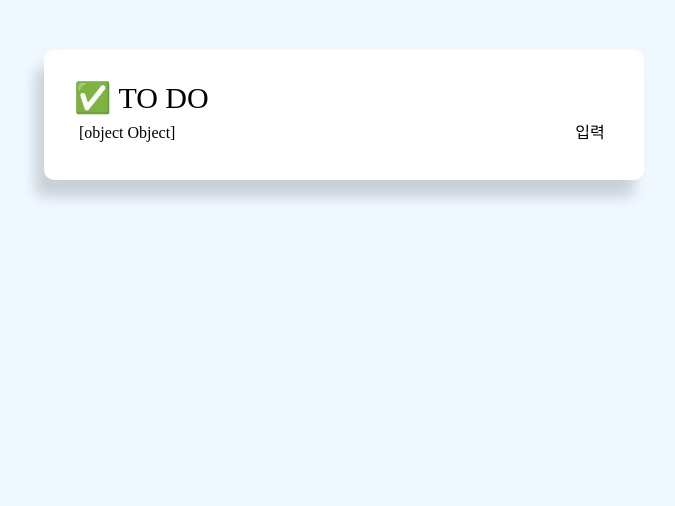
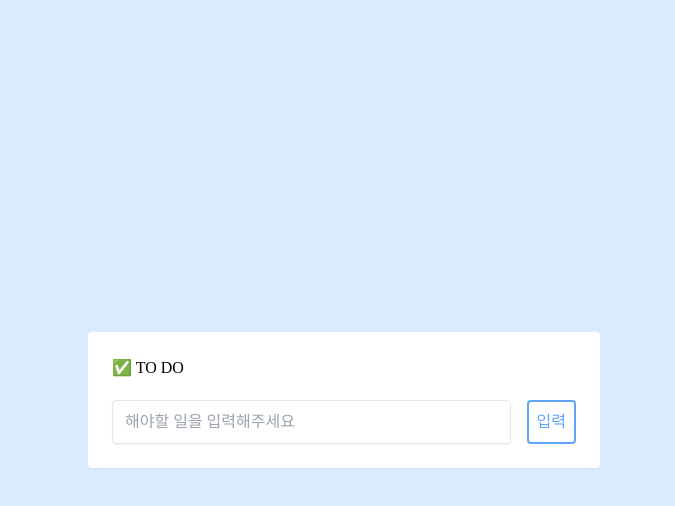
Before and after one commit to junep16/react-todo-app, a React (Create React App) app: page / in a window 1280 px wide. Shown: the top 506 px of the page, without its empty margins (296-971 px from the left). Built offline with nearby package versions, Linux system fonts and the light colour scheme; a web font is replaced by a local one.

Commit message:
💄 tailwindcss 스타일링

```diff
--- a/src/App.css
+++ b/src/App.css
@@ -11,16 +11,3 @@
 body {
     font-family:"Hyemin";
 }
-
-.container {
-    margin: auto;
-    max-width: 600px;
-}
-
-.todoBlock {
-    padding: 30px;
-    margin-top: 50px;
-    background: #FFF;
-    border-radius: 10px;
-    box-shadow: -9px 17px 13px rgb(0 0 0 / 16%);
-}
--- a/src/App.js
+++ b/src/App.js
@@ -24,10 +24,10 @@
   }
 
     return (
-      <div className="container">
-        <div className="todoBlock">
-          <div className="title">
-            <h1 className="text-3xl">✅ TO DO</h1>
+      <div className="flex items-center justify-center w-screen h-screen bg-blue-100">
+        <div className="w-full p-6 m-4 bg-white rounded shadow-sm lg:w-3/4 lg:max-w-lg">
+          <div className="flex justify-between mb-3">
+            <h1 className="">✅ TO DO</h1>
           </div>
           <List todoData={todoData} setTodoData={setTodoData}/>
           <Form handleSubmit={handleSubmit} value={value} setValue={setValue} />
--- a/src/components/Form.js
+++ b/src/components/Form.js
@@ -1,6 +1,6 @@
 import React from 'react'
 
-export default function Form( handleSubmit, value, setValue ) {
+export default function Form( {handleSubmit, value, setValue} ) {
 
   const handleChange = (e) => {
     setValue(e.target.value);
@@ -8,20 +8,19 @@
 
   return (
     <div>
-      <form style={{ display: "flex"}} onSubmit={handleSubmit}>
+      <form onSubmit={handleSubmit} className="flex pt-2">
         <input
+          className="w-full px-3 py-2 mr-4 text-gray-500 border rounded shadow-sm"
           type="text"
           name="value"
-          style={{flex: "10", padding: "5px"}}
           placeholder="해야할 일을 입력해주세요"
           value={value}
           onChange={handleChange}
         />
         <input
+          className="p-2 text-blue-400 border-2 border-blue-400 rounded hover:text-white"
           type="submit"
           value="입력"
-          className="btn"
-          style={{flex:1}}
         />
       </form>
     </div>
--- a/src/components/List.js
+++ b/src/components/List.js
@@ -2,23 +2,6 @@
 
 
 export default function List({ todoData, setTodoData }) {
-
-  const btnStyle = {
-    color: "#FFF",
-    border: "none",
-    padding: "5px 9px",
-    borderRadius: "50%",
-    cursor: "pointer",
-    float: "right"
-  }
-
-  const getStyle = (completed) => {
-    return {
-      padding: "10px",
-      borderBottom: "1px #CCC dotted",
-      textDecoration: completed ? "line-through" : "none"
-    }
-  }
 
   const handleClick = (id) => {
     let newTodoData = todoData.filter((data) => data.id !== id)
@@ -42,10 +25,19 @@
   return (
     <div>
       {todoData.map((data) => (
-            <div style={getStyle(data.completed)} key={data.id}>
-              <input type="checkbox" defaultChecked={false} onChange={() => {handleCompleteChange(data.id)}}></input>
-              {data.title}
-              <button style={btnStyle} onClick= {() => handleClick(data.id)}>X</button>
+            <div key={data.id}>
+              <div className="flex items-center justify-between w-full px-4 py-1 my-2 text-gray-600 bg-gray-100 border rounded">
+
+                <div className="flex items-center">
+                  <input type="checkbox" defaultChecked={false} onChange={() => {handleCompleteChange(data.id)}}></input>
+                  <span className={ data.completed ? "line-through" : undefined }>{data.title}</span>
+                </div>
+
+                <div className="flex items-center">
+                  <button onClick= {() => handleClick(data.id)}>X</button>
+                </div>
+
+              </div>
             </div>
       ))}
     </div>
```
